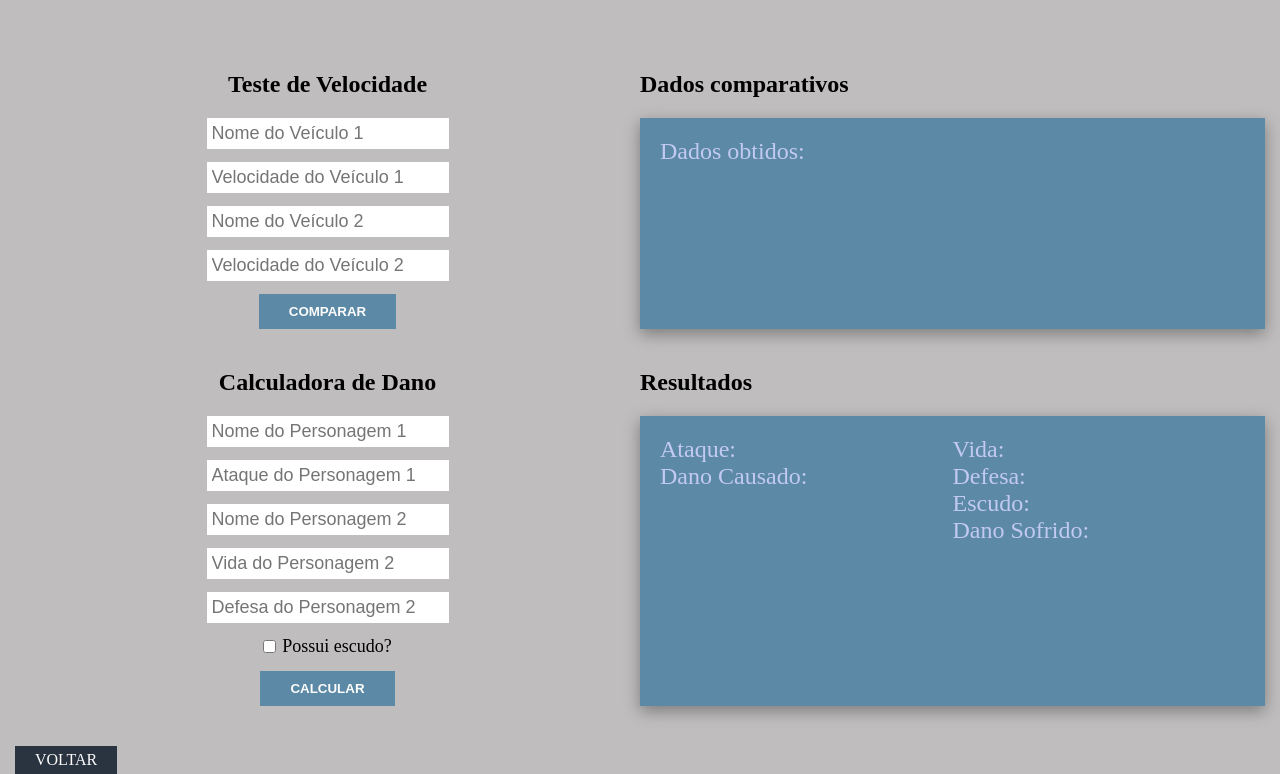
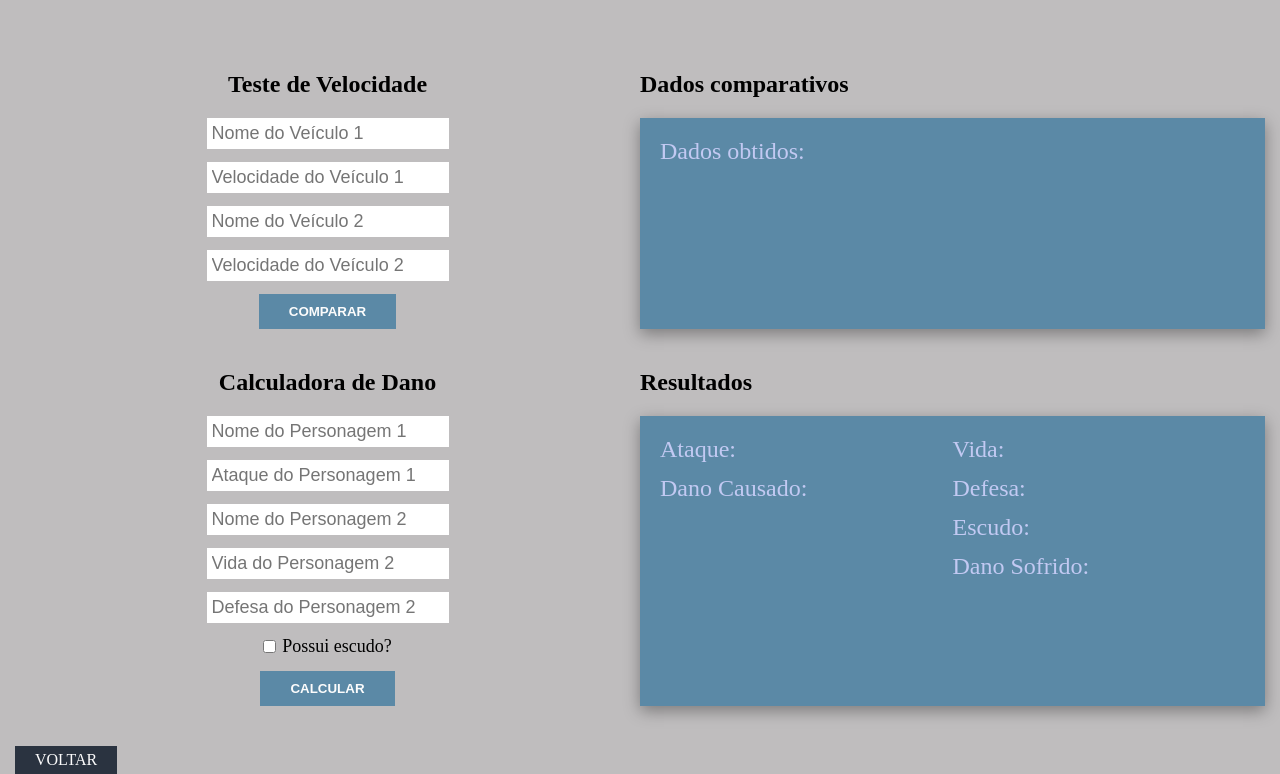
Before and after one commit to davislamenha/exercicios-js1-onebitcode, a plain HTML site: page exercicio-2/exercicio-2.html in a window 1280 px wide. Shown: the part 70-844 px from the top of the page. Drawn offline with Linux system fonts and the light colour scheme.

Commit message:
espacamento nas informacoes da calculadora de dano

```diff
--- a/exercicio-2/exercicio-2.css
+++ b/exercicio-2/exercicio-2.css
@@ -93,6 +93,9 @@ header h1 {
   font-size: 24px;
 }
 
+.calc-info p {
+  margin-bottom: 12px;
+}
 .tv-info span,
 .calc-info span {
   color: #2a3340;
```
